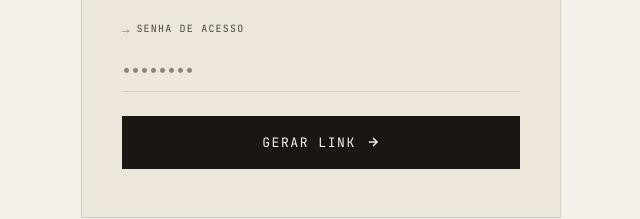
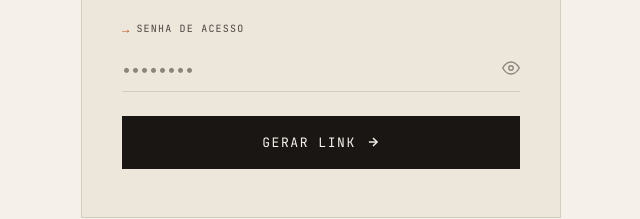
Before and after one commit to arielmello04/website-crivo, a plain HTML site: page interno.html in a window 1280 px wide. Shown: the part 419-638 px from the top of the page, 319-959 px from the left. Drawn offline with Linux system fonts and the light colour scheme.

Commit message:
feat: toggle de visibilidade da senha na página admin
Co-Authored-By: Claude Sonnet 4.6 <noreply@anthropic.com>

```diff
--- a/interno.html
+++ b/interno.html
@@ -102,7 +102,16 @@
     </div>
     <div class="form-group">
       <label class="form-label" for="adminKey">Senha de acesso</label>
-      <input type="password" id="adminKey" class="form-input" placeholder="••••••••" autocomplete="off">
+      <div style="position:relative;">
+        <input type="password" id="adminKey" class="form-input" placeholder="••••••••" autocomplete="off" style="padding-right:36px;width:100%;">
+        <button type="button" id="toggleSenha" onclick="toggleSenhaVisivel()" title="Mostrar/ocultar senha"
+          style="position:absolute;right:0;bottom:12px;background:none;border:none;cursor:pointer;color:var(--ink-mute);padding:0;line-height:1;transition:color .2s;"
+          onmouseenter="this.style.color='var(--accent)'" onmouseleave="this.style.color='var(--ink-mute)'">
+          <svg id="iconOlho" width="18" height="18" viewBox="0 0 24 24" fill="none" stroke="currentColor" stroke-width="1.8">
+            <path d="M1 12s4-8 11-8 11 8 11 8-4 8-11 8-11-8-11-8z"/><circle cx="12" cy="12" r="3"/>
+          </svg>
+        </button>
+      </div>
     </div>
     <button class="btn" id="gerarBtn" onclick="gerarLink()">
       <span id="btnLabel">Gerar link</span>
@@ -189,6 +198,18 @@
     document.getElementById('cliente').focus();
   }
 
+  function toggleSenhaVisivel() {
+    const input = document.getElementById('adminKey');
+    const icon = document.getElementById('iconOlho');
+    const visivel = input.type === 'text';
+    input.type = visivel ? 'password' : 'text';
+    icon.innerHTML = visivel
+      ? '<path d="M1 12s4-8 11-8 11 8 11 8-4 8-11 8-11-8-11-8z"/><circle cx="12" cy="12" r="3"/>'
+      : '<path d="M17.94 17.94A10.07 10.07 0 0 1 12 20c-7 0-11-8-11-8a18.45 18.45 0 0 1 5.06-5.94"/>' +
+        '<path d="M9.9 4.24A9.12 9.12 0 0 1 12 4c7 0 11 8 11 8a18.5 18.5 0 0 1-2.16 3.19"/>' +
+        '<line x1="1" y1="1" x2="23" y2="23"/>';
+  }
+
   // Enter para submeter
   ['cliente', 'adminKey'].forEach(id => {
     document.getElementById(id).addEventListener('keydown', e => {
```
